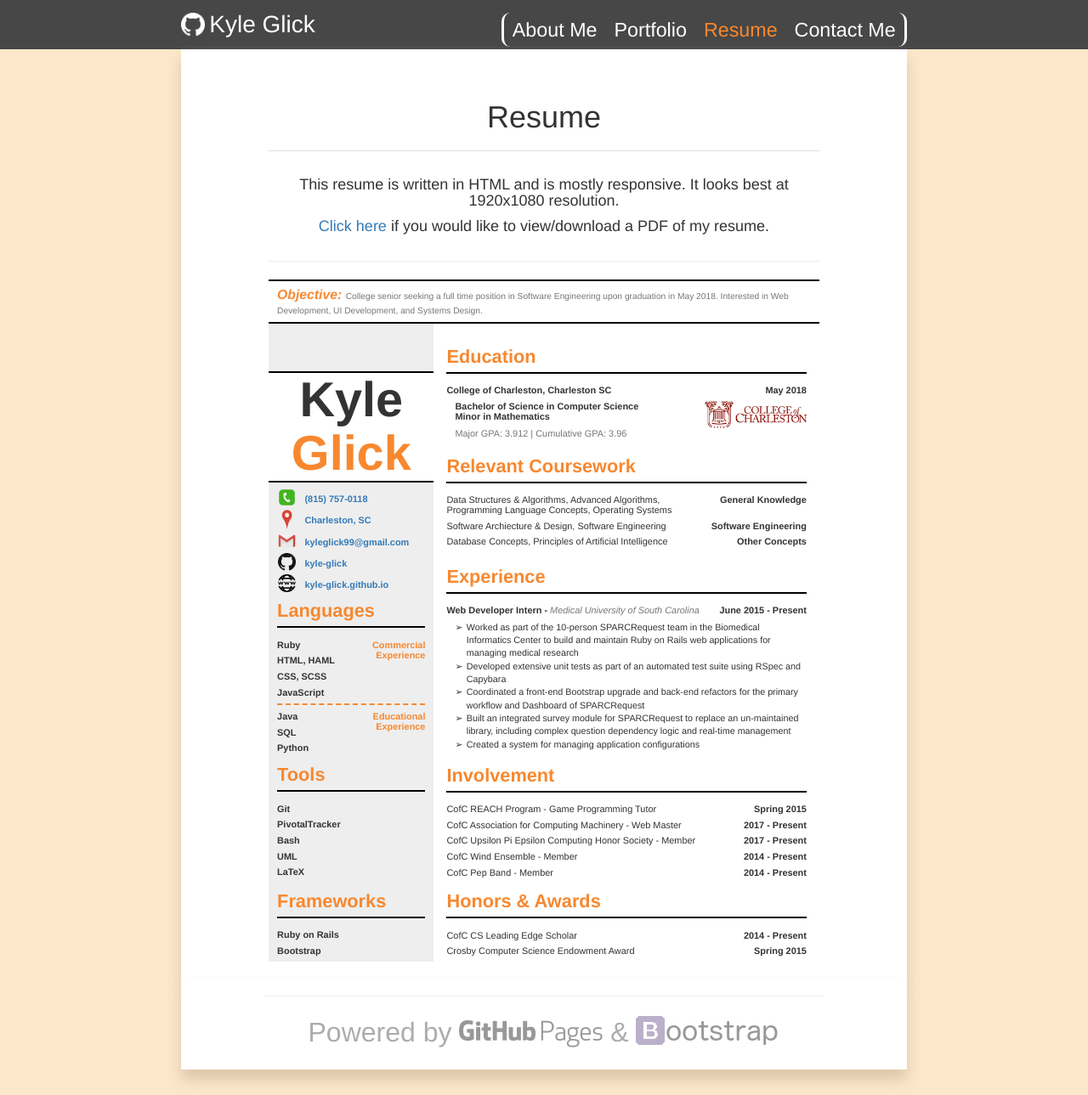
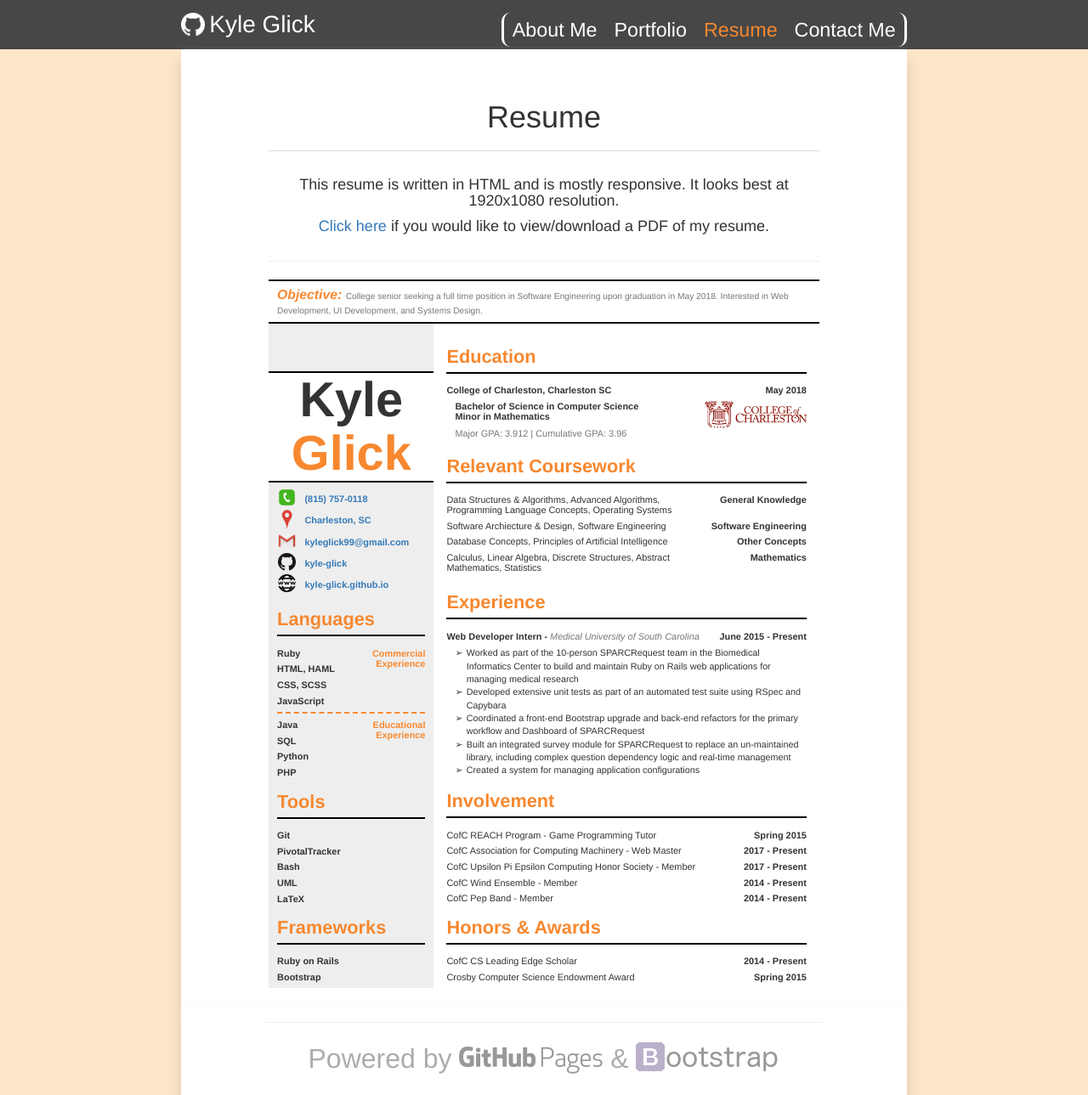
Before and after one commit to kayla-glick/kayla-glick.github.io, a Jekyll site: the page built from resume/index.html, in a window 1280 px wide. Shown: the whole page at 85% size. Built offline with Jekyll 4.4.1, drawn with Linux system fonts in a browser that asks for light colours; nearby versions of some CDN libraries.

Commit message:
update resume contents / styling

```diff
--- a/assets/css/resume.css
+++ b/assets/css/resume.css
@@ -165,21 +165,21 @@
 
 /* Languages Section */
 .resume-container .languages > .page-header {
-  margin-top: 0;
+  margin-top: .78125vw;
 }
 
 
 
 /* Tools Section */
 .resume-container .tools > .page-header {
-  margin-top: .573vw;
+  margin-top: .78125vw;
 }
 
 
 
 /* Frameworks Section */
 .resume-container .frameworks > .page-header {
-  margin-top: .782vw;
+  margin-top: .78125vw
 }
 
 
@@ -330,14 +330,6 @@
     margin-top: 0.52083333333vw;
   }
 
-  .resume-container .tools > .page-header {
-    margin-top: 0.57291666666vw;
-  }
-
-  .resume-container .frameworks > .page-header {
-    margin-top: .78125vw;
-  }
-
   .resume-container .education > .page-header {
     margin-top: 2.08333333333vw;
   }
--- a/resume/index.html
+++ b/resume/index.html
@@ -89,6 +89,7 @@ header: resume
         <h4 class="col-xs-12 no-padding">Java</h4>
         <h4 class="col-xs-12 no-padding">SQL</h4>
         <h4 class="col-xs-12 no-padding">Python</h4>
+        <h4 class="col-xs-12 no-padding">PHP</h4>
       </div>
       <div class="col-xs-5 no-padding familiarity">
         <h4 class="col-xs-12 no-padding text-right">Educational Experience</h4>
@@ -161,6 +162,14 @@ header: resume
         </div>
         <div class="col-xs-4 no-padding text-right">
           <h4>Other Concepts</h4>
+        </div>
+      </div>
+      <div class="col-xs-12 no-padding">
+        <div class="col-xs-8 no-padding">
+          <h4 class="course-list">Calculus, Linear Algebra, Discrete Structures, Abstract Mathematics, Statistics</h4>
+        </div>
+        <div class="col-xs-4 no-padding text-right">
+          <h4>Mathematics</h4>
         </div>
       </div>
     </div>
```
